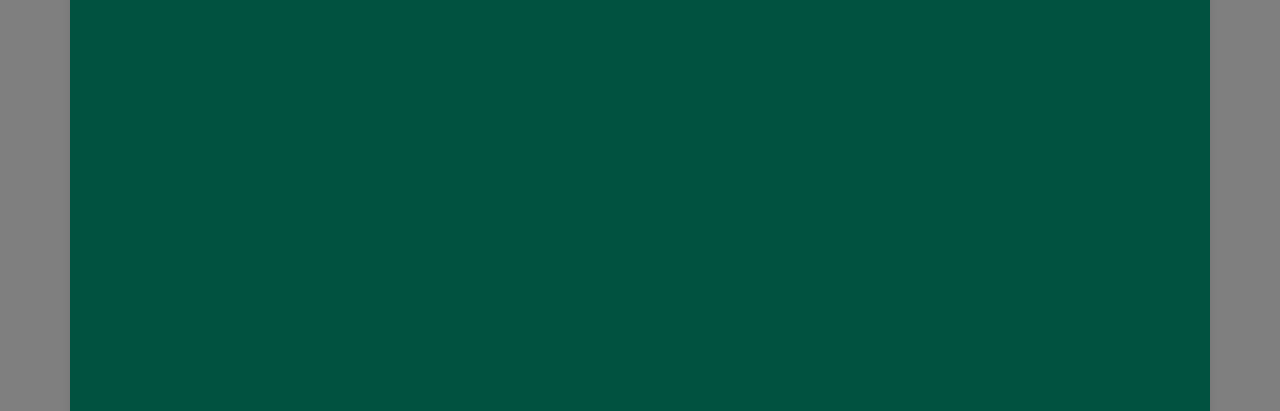
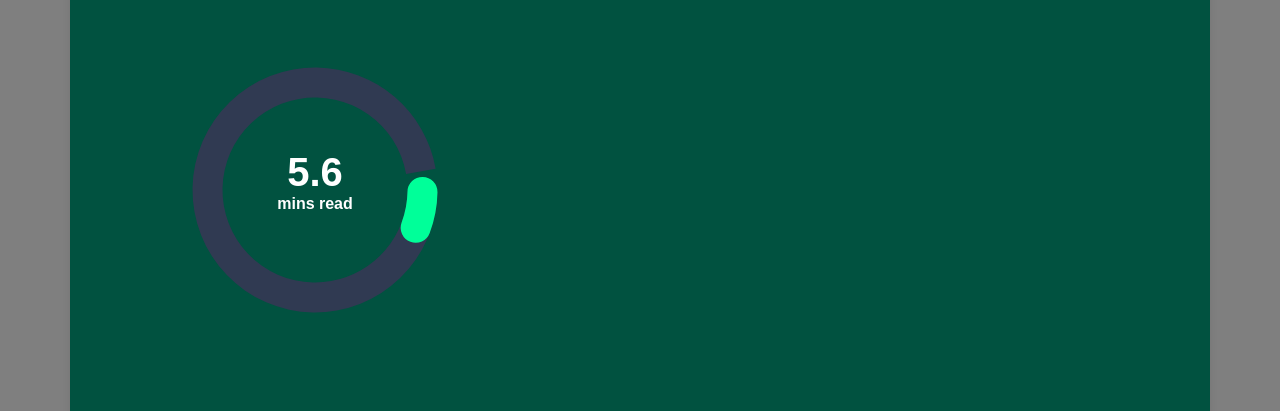
Before and after one commit to tensae-b/Charts, a website: page popup.html in a window 1280 px wide. Both pictures are taken after a click on the button "Open Modal". Shown: the part 234-645 px from the top of the page. Drawn offline with nearby package versions, Linux system fonts and the light colour scheme.

Commit message:
update popup

```diff
--- a/popup.html
+++ b/popup.html
@@ -96,7 +96,15 @@
             min-height: 500px;
             background-color: transparent;
         }
+       .modal-graph{
+        display:flex;
+        flex-direction:column;
+       }
 
+       /* .total-readed-time {
+        max-width: 30%;
+        max-height: 30%;
+       } */
 
     </style>
 </head>
@@ -111,7 +119,13 @@
             <button class="close-button" onclick="closeModal()">&times;</button>
 
             <div class="modal-body" id="modal-body">
+              <div class="modal-graph">
                 <h3>513 MPXR</h3>
+                <div class="total-readed-time chart">
+                  <div id="readed-time-chart" class="total-readed-time-chart" ></div>
+                </div>
+              </div>
+
 
                     <div class="engagement-summary">
                         <div id="post-engagement-summary" class="post-engagement-summary" ></div>
@@ -124,11 +138,56 @@
     </div>
 
     <script>
+
+const options = {
+      articleReadTimeChartOptions: {
+        tooltip: {
+          formatter: "{a} <br/>{b} : {c} mins",
+        },
+        title: {
+          text: " ",
+          textStyle: {
+            color: "#ffffff",
+
+          },
+        },
+        series: [
+          {
+            name: "",
+            type: "gauge",
+            color: ['#ffffff'],
+            splitLine: {
+                        show: false
+                    },
+                    axisTick: {
+                        show: false
+                    },
+                    axisLabel: {
+                        show: false
+                    },
+
+            detail: {
+              formatter: "{value} read time",
+              color: '#ffffff',
+            },
+            data: [
+              {
+                value: 50,
+
+                name: "total read time",
+              },
+            ],
+          },
+        ],
+      },
+    }
 let selectors = {
 
       engagementSummary: document.getElementById(
         "post-engagement-summary"
       ),
+
+      articleTotalReadTimeChart: document.getElementById("readed-time-chart"),
 
     };
     let posts = [
@@ -346,6 +405,79 @@ let selectors = {
         },
       },
     ];
+
+    const initArticleReadTimeChart = (data) => {
+      let chart = echarts.init(selectors.articleTotalReadTimeChart, null, {
+        height: 350,
+        width:350
+
+      });
+     const readTime=data.read_time
+
+
+      let series = {
+        name: "",
+        type: 'gauge',
+                    startAngle: -1,
+                    endAngle: 10,
+                    radius: '70%',
+                    progress: {
+                        show: true,
+                        overlap: false,
+                        roundCap: true,
+                        clip: false,
+                        itemStyle: {
+                            color: '#00FF99'
+                        }
+                    },
+                    pointer: {
+                        show: false
+                    },
+                    axisLine: {
+                        lineStyle: {
+                            width: 30,
+                            color: [[1, '#303A52']]
+                        }
+                    },
+                    splitLine: {
+                        show: false
+                    },
+                    axisTick: {
+                        show: false
+                    },
+                    axisLabel: {
+                        show: false
+                    },
+                    detail: {
+                      valueAnimation: true,
+                        formatter: function (value) {
+                            return `{value|${value}}\n{unit|mins read}`;
+                        },
+                        rich: {
+                            value: {
+                                fontSize: 40,
+                                fontWeight: 'bold',
+                                color: '#fff'
+                            },
+                            unit: {
+                                fontSize: 16,
+                                fontWeight: 'bold',
+                                color: '#fff'
+                            }
+                        },
+                        offsetCenter: [0, 0]
+                    },
+        data: [
+          {
+            value: readTime,
+            name: "",
+
+          },
+        ],
+      };
+
+      chart.setOption({ ...options.articleReadTimeChartOptions, series } );
+    };
 const initEngagementSummary = (data) => {
       const chart = echarts.init(selectors.engagementSummary, null, {
         height: 130
@@ -432,6 +564,7 @@ const initEngagementSummary = (data) => {
         function openModal() {
             const data = posts.find((u) => u.post_id == parseInt(2));
             initEngagementSummary(data)
+            initArticleReadTimeChart(data)
             document.getElementById('modalOverlay').style.display = 'block';
             document.body.style.overflow = 'hidden';
         }
```
